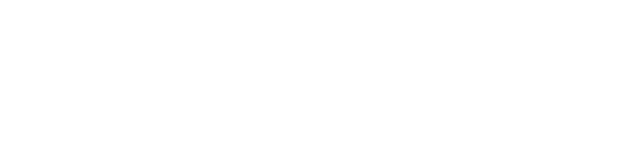
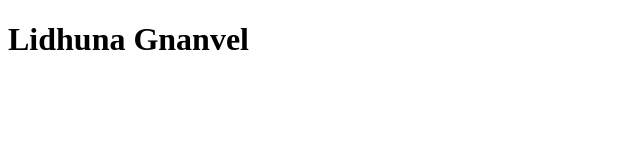
Before and after one commit to lidhuna/samplerepo1, a plain HTML site: page index.html in a window 1280 px wide. Shown: the whole page, without its empty margins (0-640 px from the left). Drawn offline with Linux system fonts and the light colour scheme.

Commit message:
fix: Added a feature

```diff
--- a/index.html
+++ b/index.html
@@ -6,6 +6,6 @@
     <title>Document</title>
 </head>
 <body>
-
+    <h1>Lidhuna Gnanvel</h1>
 </body>
 </html>
```
